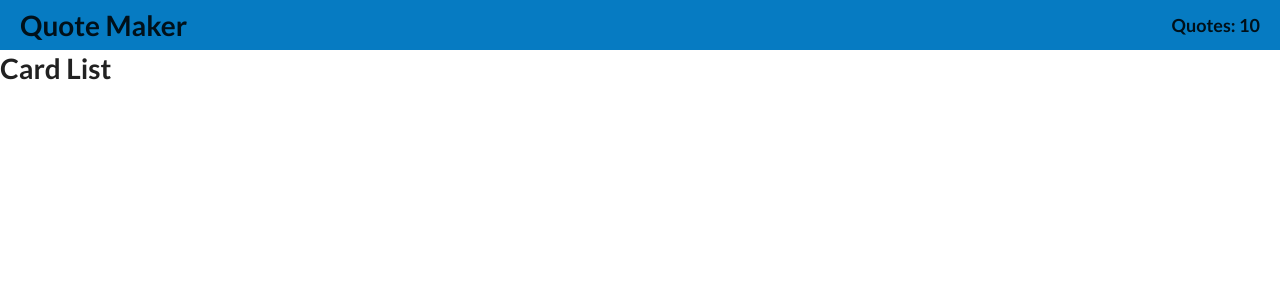
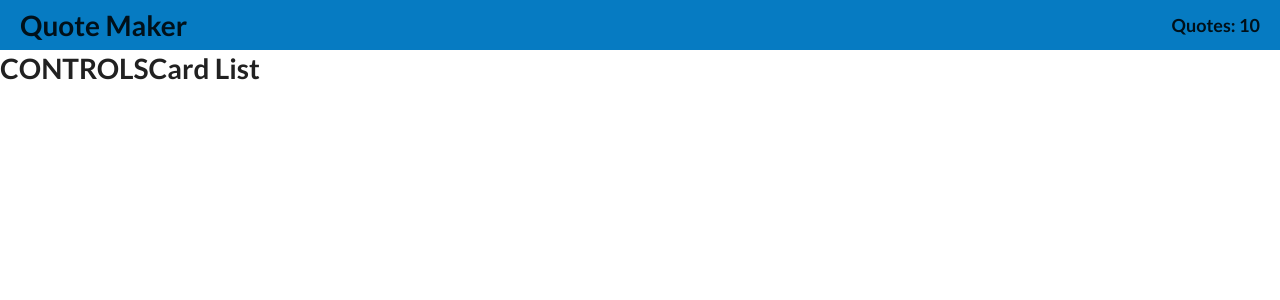
Before and after one commit to Sebachowa/colvin-test, a React (Create React App) app: page / in a window 1280 px wide. Shown: the top 300 px of the page. Built offline with nearby package versions, Linux system fonts and the light colour scheme.

Commit message:
added some styling to app and navbar

```diff
--- a/src/components/App.js
+++ b/src/components/App.js
@@ -1,15 +1,28 @@
 import React from 'react';
+import styled from "styled-components"
+
 import CardList from './CardList'
 import Sidebar from './Sidebar'
 import Navbar from './Navbar'
 
+const Wrapper = styled.div`
+  width: 100vw;
+  height: 100vh;
+`
+const Content = styled.div`
+  display: flex;
+  flex-direction: row;
+`
+
 const App = () => {
   return (
-    <div>
+    <Wrapper>
       <Navbar />
-      <Sidebar />
-      <CardList />
-    </div>
+      <Content>
+        <Sidebar />
+        <CardList />
+      </Content>
+    </Wrapper>
   )
 };
 
--- a/src/components/Navbar/index.js
+++ b/src/components/Navbar/index.js
@@ -1,9 +1,5 @@
 import React from 'react';
-import {
-  NavbarContainer,
-  Logo,
-  Counter
-} from './styled.js'
+import { NavbarContainer, Logo, Counter } from './styled.js'
 
 const Navbar = (props) => {
   const quotes = 10; // Replace this by props.quotes.length
--- a/src/components/Navbar/styled.js
+++ b/src/components/Navbar/styled.js
@@ -1,5 +1,4 @@
 import styled from 'styled-components'
-
 
 export const NavbarContainer = styled.nav`
 width: 100%;
--- a/src/components/Sidebar/index.js
+++ b/src/components/Sidebar/index.js
@@ -3,7 +3,7 @@ import React from 'react';
 const Sidebar = () => {
   return (
     <div>
-
+     <h1>CONTROLS</h1>
     </div>
   )
 }
```
Also changed, not shown: src/components/Sidebar/styled.js (added).
